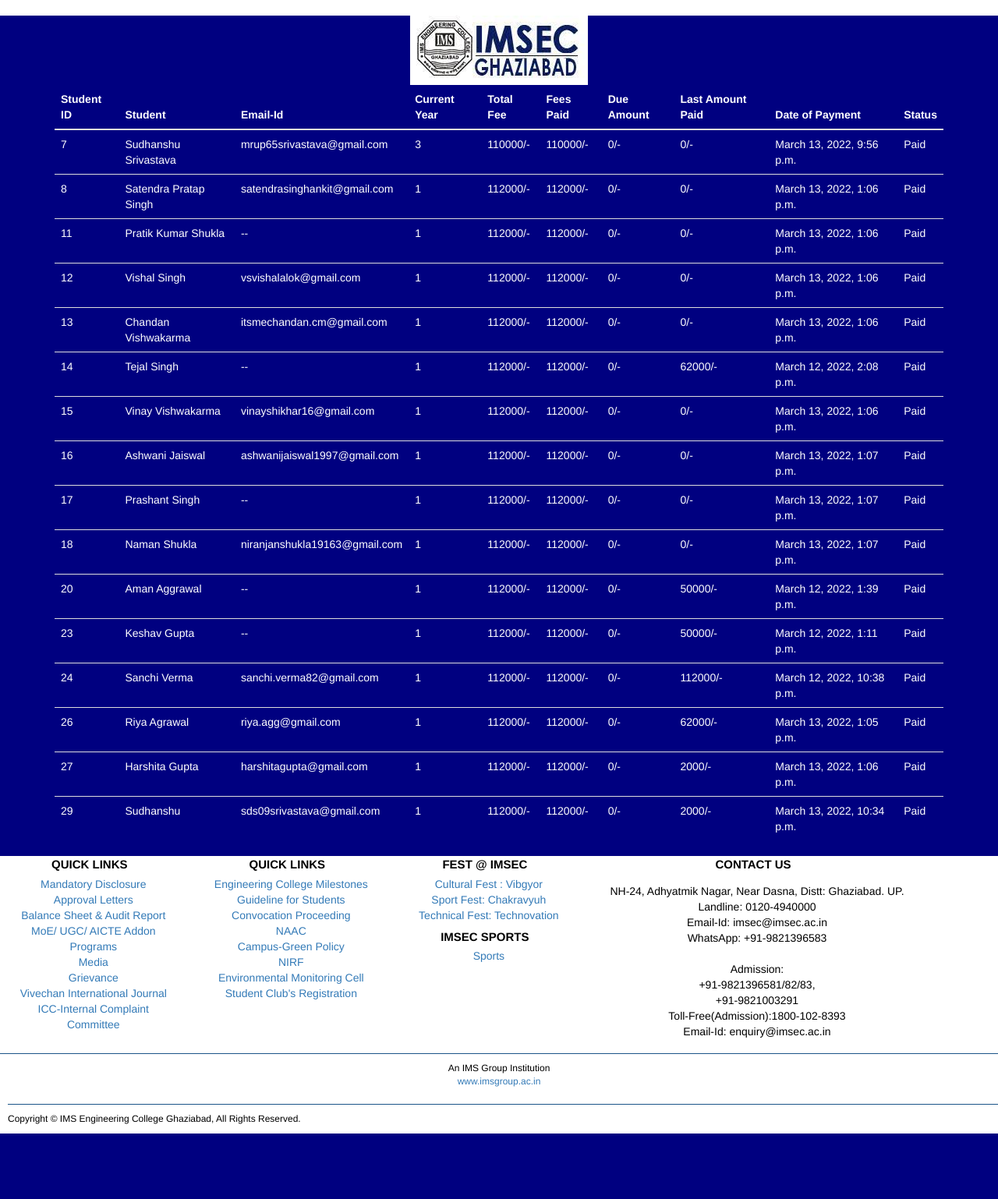
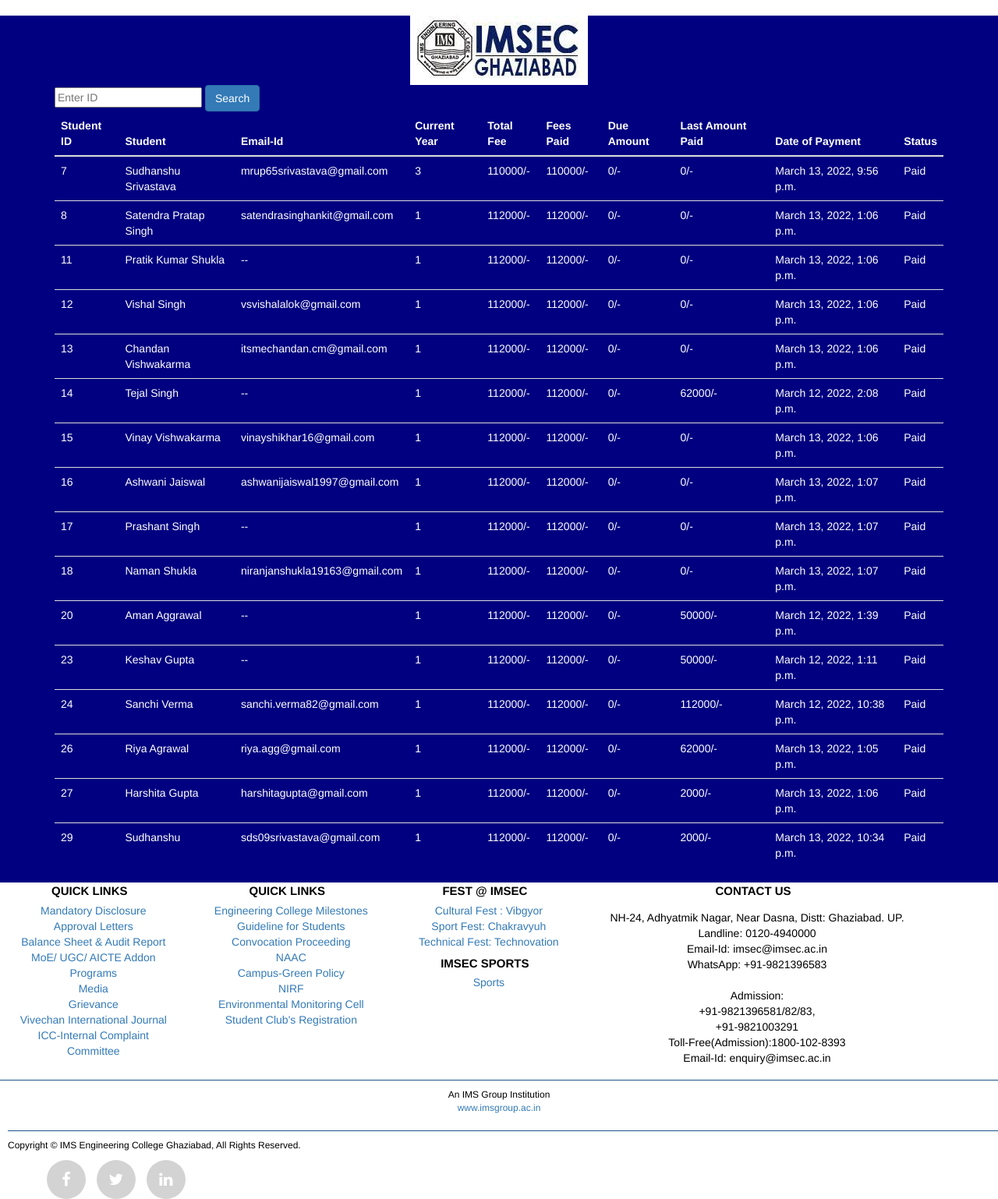
Before and after one commit to Srivastava-Sudhanshu/My_Web_App, a Django app: page /accounts/GetStudentFeeDetails in a window 1280 px wide. Shown: the part 52-1590 px from the top of the page at 78% size. Before the commit the page ends 1506 px from the top, so only its background shows below. Run offline with Django 4.2, Linux system fonts and the light colour scheme; data comes from the database, SQL or seed files in the repository; parts of the project's set-up code (start-up, migrations or seed data) failed here and were passed over; some libraries are stand-ins or nearby versions.

Commit message:
Accounts:- Search by Id functionality added

```diff
--- a/Accounts/urls.py
+++ b/Accounts/urls.py
@@ -9,4 +9,5 @@ urlpatterns =[
     path('',views.index),
     path('GetStudentFeeDetails',views.GetStudentFeeDetails,name="GetStudentFeeDetails"),
     path('PayFee/<id>',views.PayFee,name="PayFee"),
+    path('GetStudentFeeDetails_Id/<id>',views.GetStudentFeeDetails_Id,name="GetStudentFeeDetails_Id"),
 ]
--- a/Accounts/views.py
+++ b/Accounts/views.py
@@ -27,6 +27,15 @@ def GetStudentFeeDetails(request):
             fees_details = Fees.objects.get(year = stud.student.current_year)
             stud.fees = fees_details.fee
             stud.due_amount = int(stud.fees) - int(stud.fees_paid)
+        return render(request,'Accounts/studentfeedetails.html',{"student_fee_details":student_fee_details})
+
+#Students by ID
+def GetStudentFeeDetails_Id(request,id):
+    if request.method == "GET":
+        student_fee_details = StudentFeeDetails.objects.filter(student=id)
+        for detail in student_fee_details:
+            pass
+        #fees_details = Fees.objects.filter(year = student_fee_details.student.current_year)
         return render(request,'Accounts/studentfeedetails.html',{"student_fee_details":student_fee_details})
 
 #Pay Fee for a student
--- a/My_Web_App/settings.py
+++ b/My_Web_App/settings.py
@@ -74,7 +74,6 @@ TEMPLATES = [
 ]
 
 WSGI_APPLICATION = 'My_Web_App.wsgi.application'
-LOGIN_URL = 'http://127.0.0.1:8000/'
 
 # Database
 # https://docs.djangoproject.com/en/4.0/ref/settings/#databases
--- a/static/javascript/Accounts/index.js
+++ b/static/javascript/Accounts/index.js
@@ -3,3 +3,8 @@ function Redirect_To_Students(){
         location.href="/student/";
     }
 }
+
+function SearchByID(){
+    var id = $("#sid").val()
+    location.href = "/accounts/GetStudentFeeDetails_Id/" + id;
+}
--- a/templates/Accounts/index.html
+++ b/templates/Accounts/index.html
@@ -127,7 +127,6 @@
   <div class="footer-copyright" style="text-align: center;">
     <p style="color: black;">An IMS Group Institution<br>
     <a href="https://imsgroup.ac.in/" target="_blank">www.imsgroup.ac.in</a></p>
-
  </div>
   <div class="footer-copyright" style="margin-left:10px;">
     <div class="row">
@@ -136,5 +135,16 @@
       </div>
     </div>
 </div>
+<div class="container">
+  <div class="row">
+    <div>
+      <ul class="social-network social-circle">
+        <li><a href="https://www.facebook.com/IMSEC143/" target="_blank" class="icoFacebook" title="Facebook"><i class="fa fa-facebook"></i></a></li>
+        <li><a href="https://twitter.com/IMSECGhaziabad" target="_blank" class="icoTwitter" title="Twitter"><i class="fa fa-twitter"></i></a></li>
+        <li><a href="https://www.linkedin.com/in/imsecghaziabad" target="_blank" class="icoLinkedin" title="Linkedin"><i class="fa fa-linkedin"></i></a></li>
+      </ul>
+    </div>
+  </div>
+</div>
 </footer>
 <!-- Footer Ends -->
--- a/templates/Accounts/payfee.html
+++ b/templates/Accounts/payfee.html
@@ -9,6 +9,8 @@
       {% endfor %}
     </ul>
   {% endif %}
+  <label for="total_fee" class="col">Total Fee</label>
+  <div>{{fees_form.fee}}</div><br>
   <label for="sid" class="col">Student ID</label>
   <div><input type="text" name="sid" value={{studfee.student.id}} maxlength="20" required="" id="sid"></div><br>
   <label for="sname" class="col">Name</label>
@@ -36,7 +38,5 @@
         <a href="{% url 'GetStudentFeeDetails' %}" class="btn btn-info">Back To Record</a>
       </div>
     </form>
-    <label for="total_fee" class="col">Total Fee</label>
-    <div>{{fees_form.fee}}</div><br>
 </div>
 {% endblock %}
--- a/templates/Accounts/studentfeedetails.html
+++ b/templates/Accounts/studentfeedetails.html
@@ -1,7 +1,10 @@
 {% extends "Accounts/index.html" %}
 
 {% block content %}
-
+<div class="container">
+    <input type="text" id="sid" placeholder="Enter ID">
+    <input type="button" class="btn btn-primary" value="Search" onclick="SearchByID()">
+</div>
 <div class="container">
     <table class="table">
         <thead>
```
Lines whose indentation alone changed are shown as unchanged.
